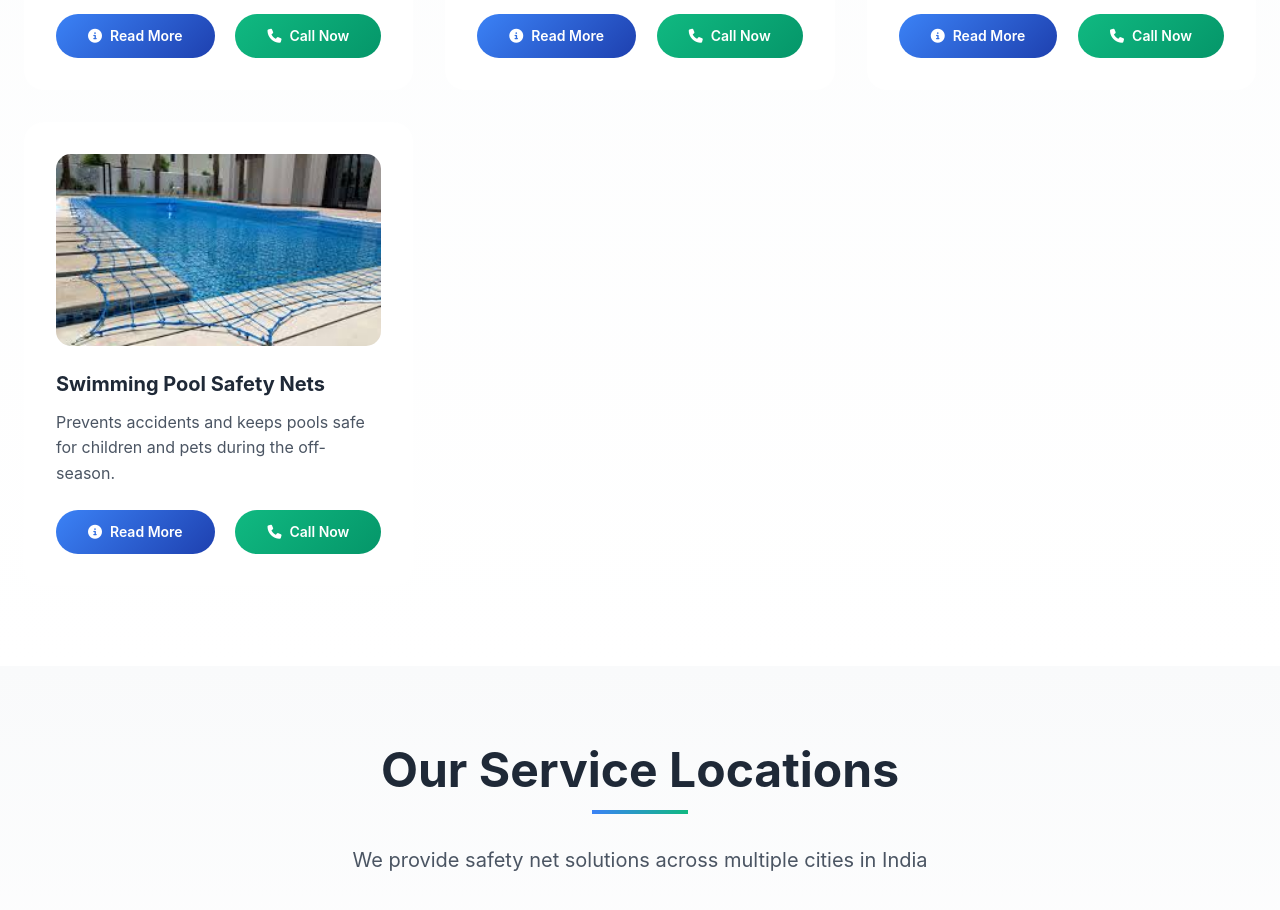
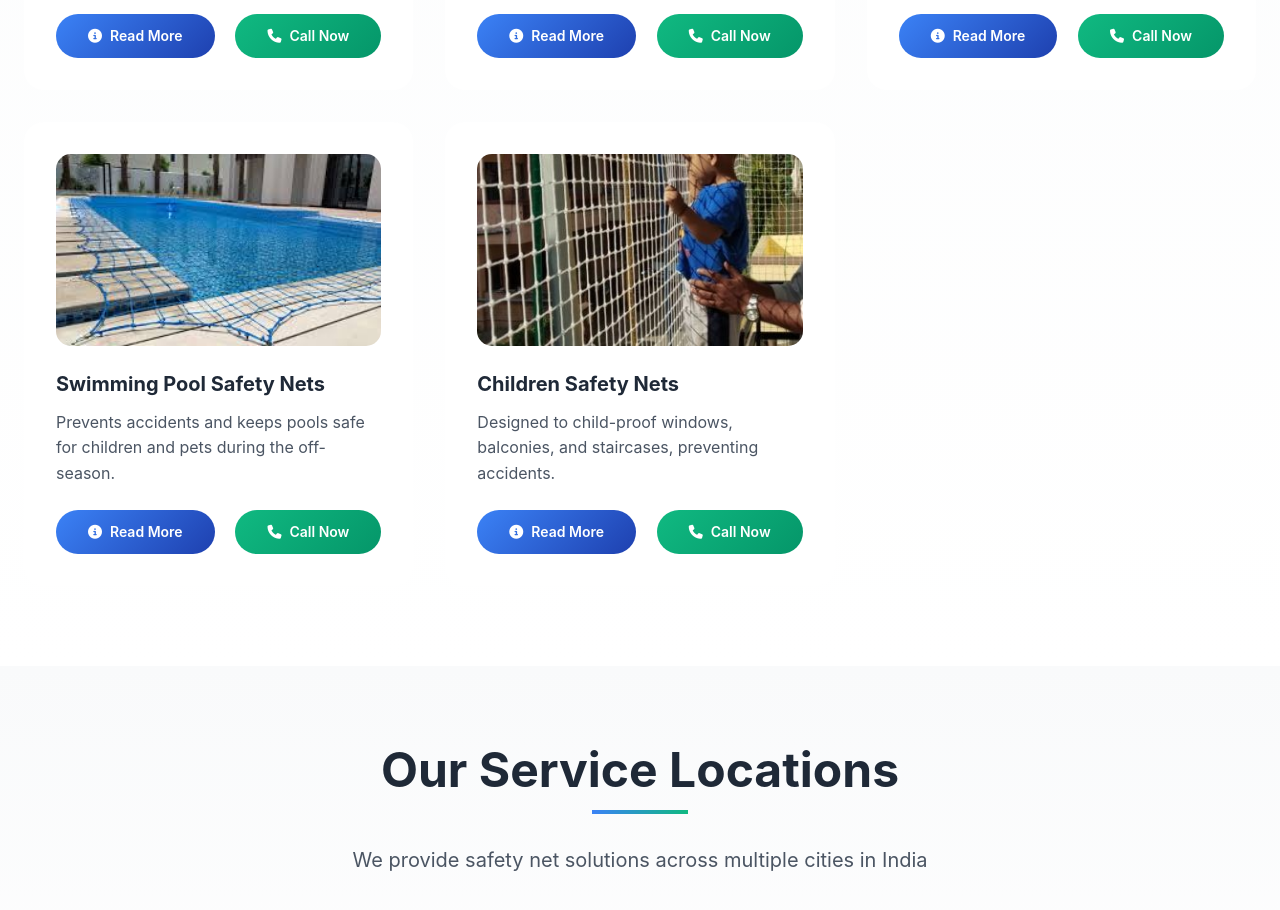
Before and after one commit to Prasanth-kumar-max/Prasanth-Safety-Nets, a plain HTML site: page index.html in a window 1280 px wide. Shown: the part 3140-4050 px from the top of the page. Drawn offline with nearby package versions, Linux system fonts and the light colour scheme.

Commit message:
Update index.html

```diff
--- a/index.html
+++ b/index.html
@@ -780,6 +780,27 @@
                         </a>
                     </div>
                 </div>
+              <div class="service-card p-8 hover-lift">
+                    <div class="image-overlay mb-6">
+                        <img src="slide3.jpg" alt="Children Safety Nets" class="w-full h-48 object-cover">
+                        <div class="overlay-content">
+                            <i class="fas fa-child text-3xl mb-2"></i>
+                            <p class="font-semibold">Child Protection</p>
+                        </div>
+                    </div>
+                    <h3 class="text-xl font-bold text-gray-800 mb-3">Children Safety Nets</h3>
+                    <p class="text-gray-600 mb-6">Designed to child-proof windows, balconies, and staircases, preventing accidents.</p>
+                    <div class="flex justify-between items-center">
+                        <a href="child sub.html" class="btn-primary text-sm">
+                            <i class="fas fa-info-circle"></i>
+                            Read More
+                        </a>
+                        <a href="tel:+919392702123" class="btn-secondary text-sm">
+                            <i class="fas fa-phone"></i>
+                            Call Now
+                        </a>
+                    </div>
+                </div>
             </div>
         </div>
     </section>
```
